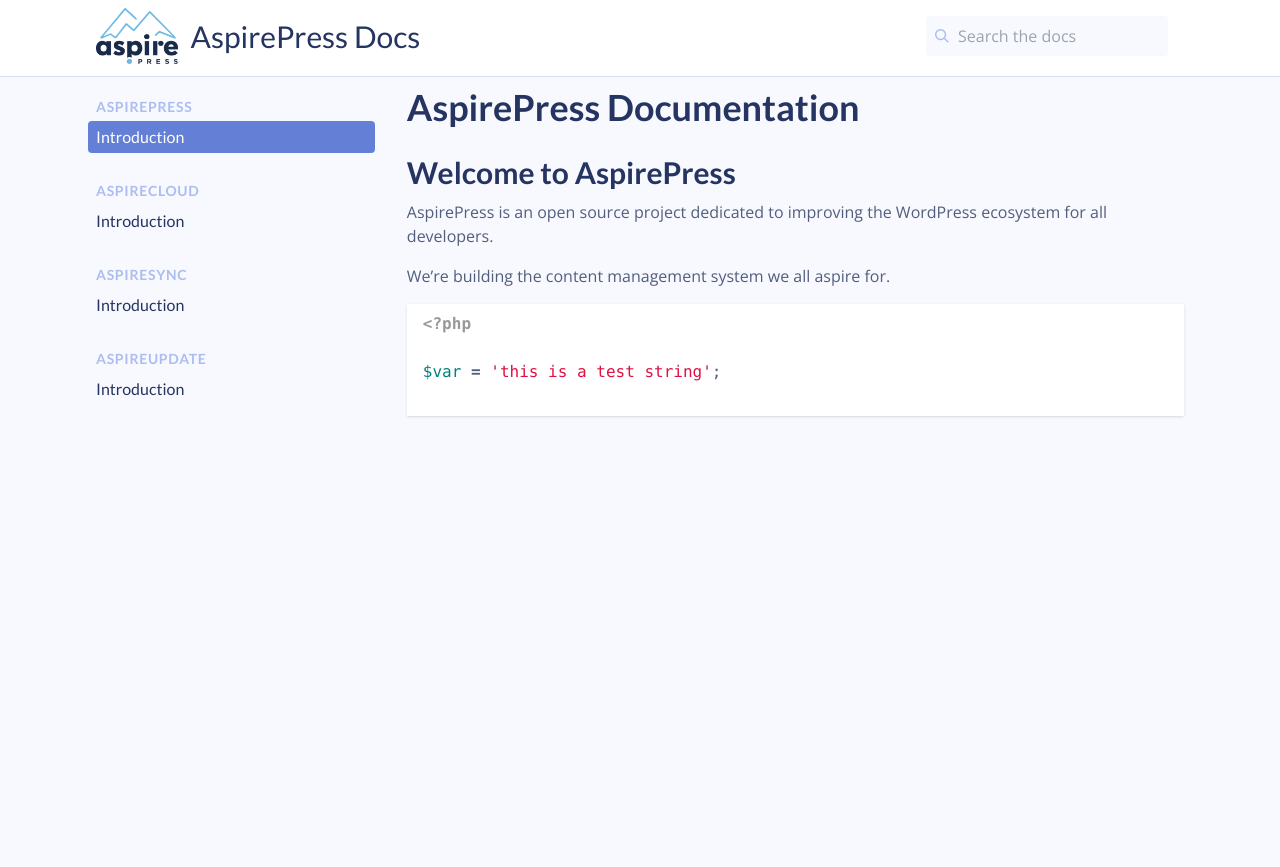
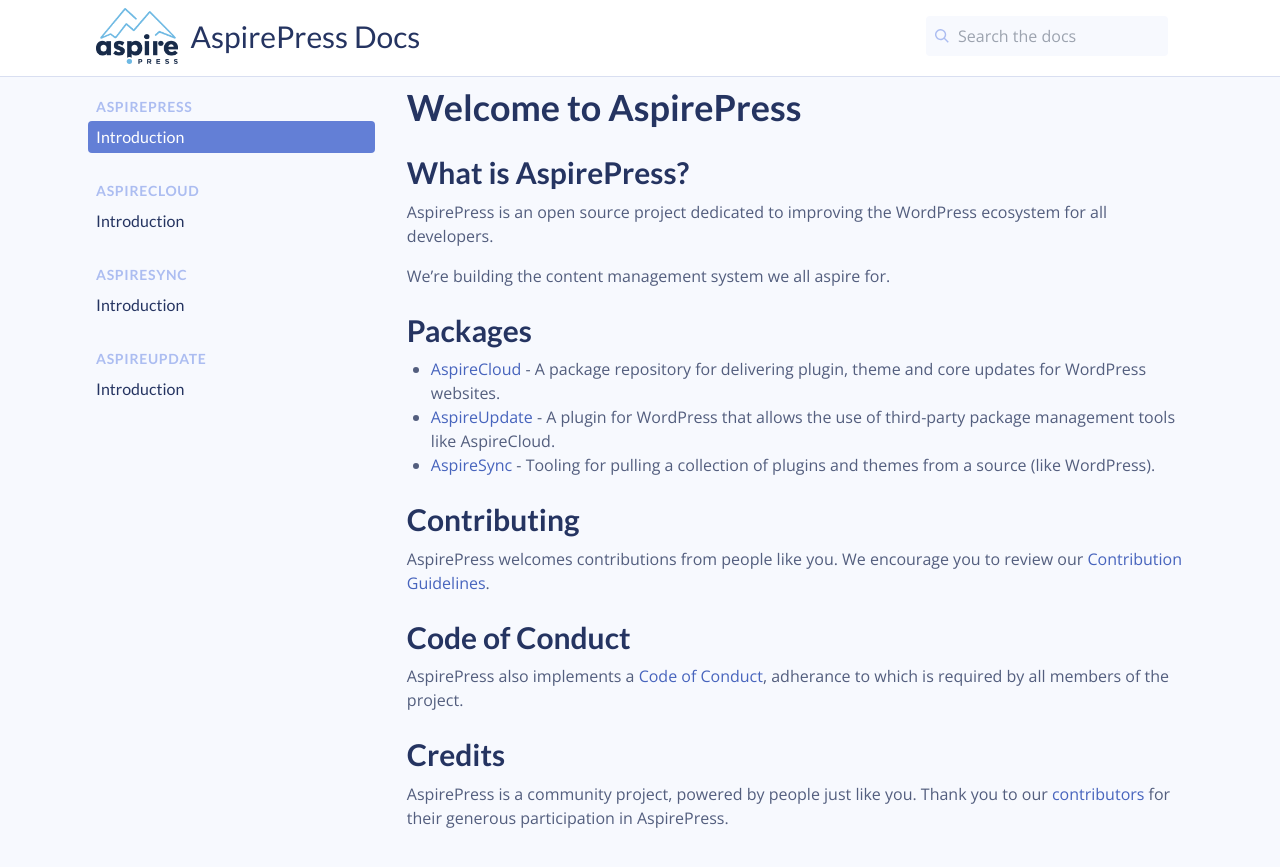
Before and after one commit to aspirepress/documentation, a Jekyll site: the page built from docs/index.md, in a window 1280 px wide. Shown: the top 867 px of the page. Built offline with Jekyll 4.4.1, drawn with Linux system fonts in a browser that asks for light colours; comment, search, counter and statistics services are not loaded.

Commit message:
Updating documentation for front page

````diff
--- a/docs/index.md
+++ b/docs/index.md
@@ -1,18 +1,35 @@
 ---
 layout: default
-title: AspirePress Documentation
+title: Welcome to AspirePress
 permalink: /
 ---
 
-## Welcome to AspirePress
+## What is AspirePress?
 
 AspirePress is an open source project dedicated to improving the WordPress ecosystem for all developers.
 
 We're building the content management system we all aspire for.
 
-```php
-<?php
+## Packages
 
-$var = 'this is a test string';
+* [AspireCloud](/aspirecloud/) - A package repository for delivering plugin, theme and core updates for WordPress
+  websites.
+* [AspireUpdate](/aspireupdate/) - A plugin for WordPress that allows the use of third-party package management tools
+  like AspireCloud.
+* [AspireSync](/aspiresync/) - Tooling for pulling a collection of plugins and themes from a source (like WordPress).
 
-```
+## Contributing
+
+AspirePress welcomes contributions from people like you. We encourage you to review
+our [Contribution Guidelines](https://github.com/aspirepress/.github/blob/main/CONTRIBUTING.md).
+
+## Code of Conduct
+
+AspirePress also implements a [Code of Conduct](https://github.com/aspirepress/.github/blob/main/CODE_OF_CONDUCT.md),
+adherance to which is required by all members of the project.
+
+## Credits
+
+AspirePress is a community project, powered by people just like you. Thank you to
+our [contributors](https://github.com/aspirepress/.github/blob/main/CREDITS.md) for their generous participation in
+AspirePress.
````
